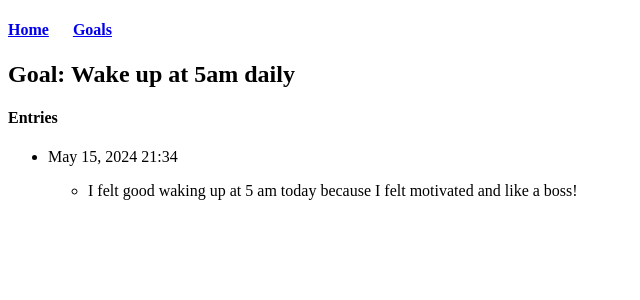
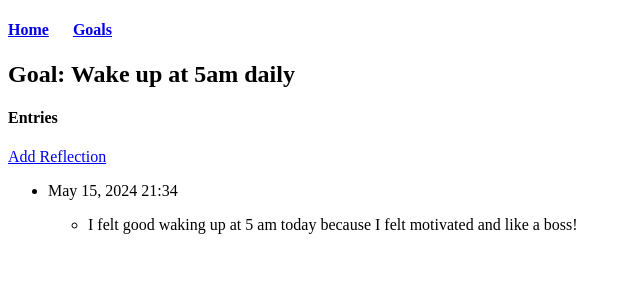
Before and after one commit to 49M/Developian_Web, a Django app: page /goals/1/ in a window 1280 px wide. Shown: the top 300 px of the page, without its empty margins (0-640 px from the left). Run offline with Django 5.2, Linux system fonts and the light colour scheme; data comes from the database, SQL or seed files in the repository; both versions use the stored data as it was after the commit.

Commit message:
Users can add goal reflections

```diff
--- a/developian/templates/developian/goal.html
+++ b/developian/templates/developian/goal.html
@@ -4,6 +4,10 @@
   <h2>Goal: {{ goal.text }}</h2>
 
   <h4>Entries</h4>
+
+  <p>
+    <a href="{% url 'developian:new_reflection' goal.id %}">Add Reflection</a>
+  </p>
   <ul>
     {% for reflection in reflections %}
       <li>
--- a/developian/urls.py
+++ b/developian/urls.py
@@ -14,4 +14,7 @@ urlpatterns = [
     path('goals/<int:goal_id>/', views.goal, name='goal'),
     # Page for adding new goals
     path('new_goal/', views.new_goal, name='new_goal'),
+    # Page for adding reflections under goals
+    path('new_reflection/<int:goal_id>/', views.new_reflection,
+         name='new_reflection'),
 ]
--- a/developian/views.py
+++ b/developian/views.py
@@ -1,12 +1,13 @@
 from django.shortcuts import render, redirect
 
 from .models import Goal
-from .forms import GoalForm
+from .forms import GoalForm, ReflectionForm
 
 # Create your views here.
 def index(request):
     """The home page for Developian."""
     return render(request, 'developian/index.html')
+
 
 def goals(request):
     """
@@ -16,6 +17,7 @@ def goals(request):
     context = {'goals': goals}
     return render(request, 'developian/goals.html', context)
 
+
 def goal(request, goal_id):
     """
     Show a goal with all its associated reflections.
@@ -24,6 +26,7 @@ def goal(request, goal_id):
     reflections = goal.reflection_set.order_by('-date_added')
     context = {'goal': goal, 'reflections': reflections}
     return render(request, 'developian/goal.html', context)
+
 
 def new_goal(request):
     """
@@ -41,3 +44,26 @@ def new_goal(request):
     # Display a blank or invalid form
     context = {'form': form}
     return render(request, 'developian/new_goal.html', context)
+
+
+def new_reflection(request, goal_id):
+    """
+    Add a new reflection for a particular goal.
+    """
+    goal = Goal.objects.get(id=goal_id)
+
+    if request.method != 'POST':
+        # No data submitted; create a blank form
+        form = ReflectionForm()
+    else:
+        # POST data submitted; process data.
+        form = ReflectionForm(data=request.POST)
+        if form.is_valid():
+            new_reflection = form.save(commit=False)
+            new_reflection.goal = goal
+            new_reflection.save()
+            return redirect('developian:goal', goal_id=goal_id)
+
+    # Display blank or invalid form
+    context = {'goal': goal, 'form': form}
+    return render(request, 'developian/new_reflection.html', context)
```
Also changed, not shown: developian/forms.py (+8 -1 lines), developian/templates/developian/new_reflection.html (added, +13 -0 lines), README.md, db.sqlite3.
